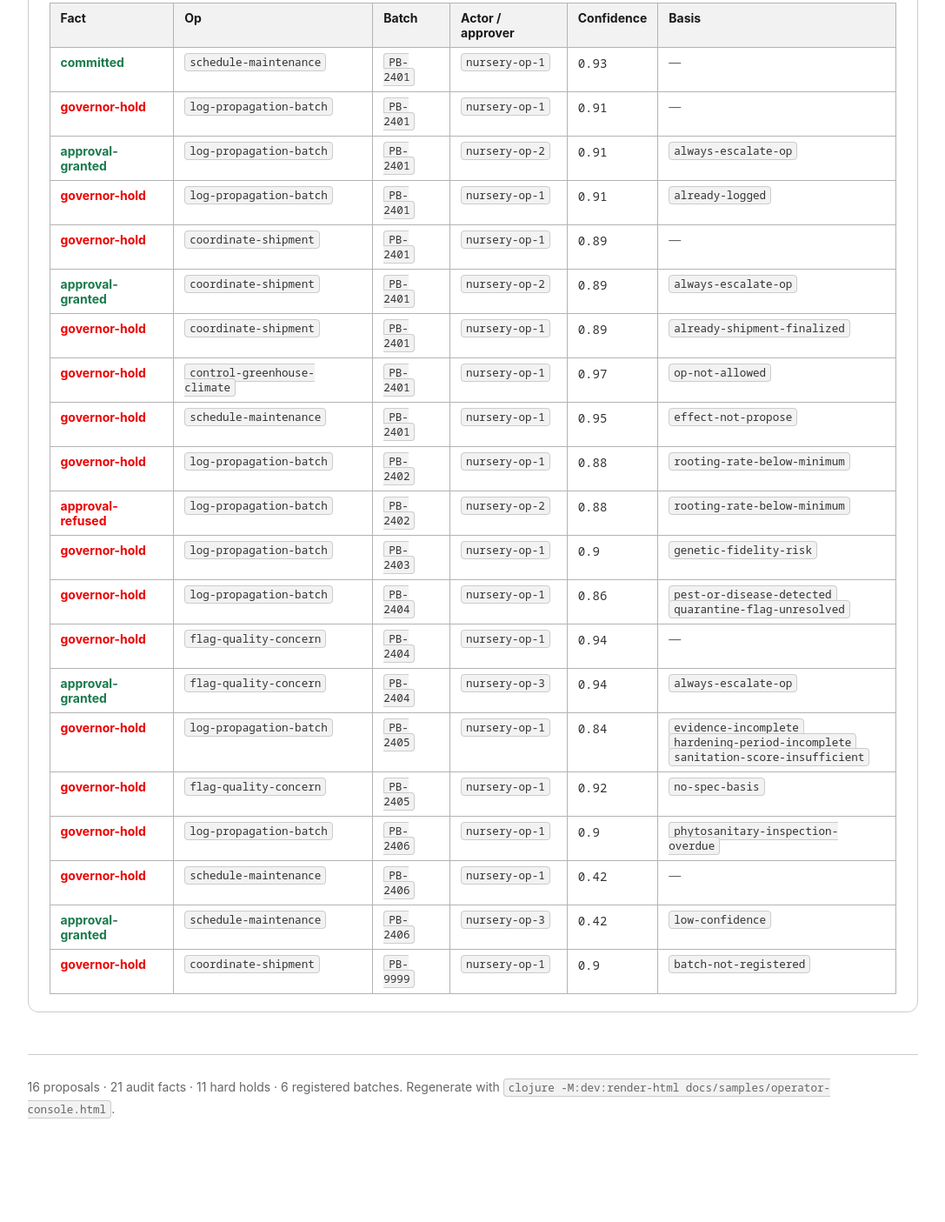
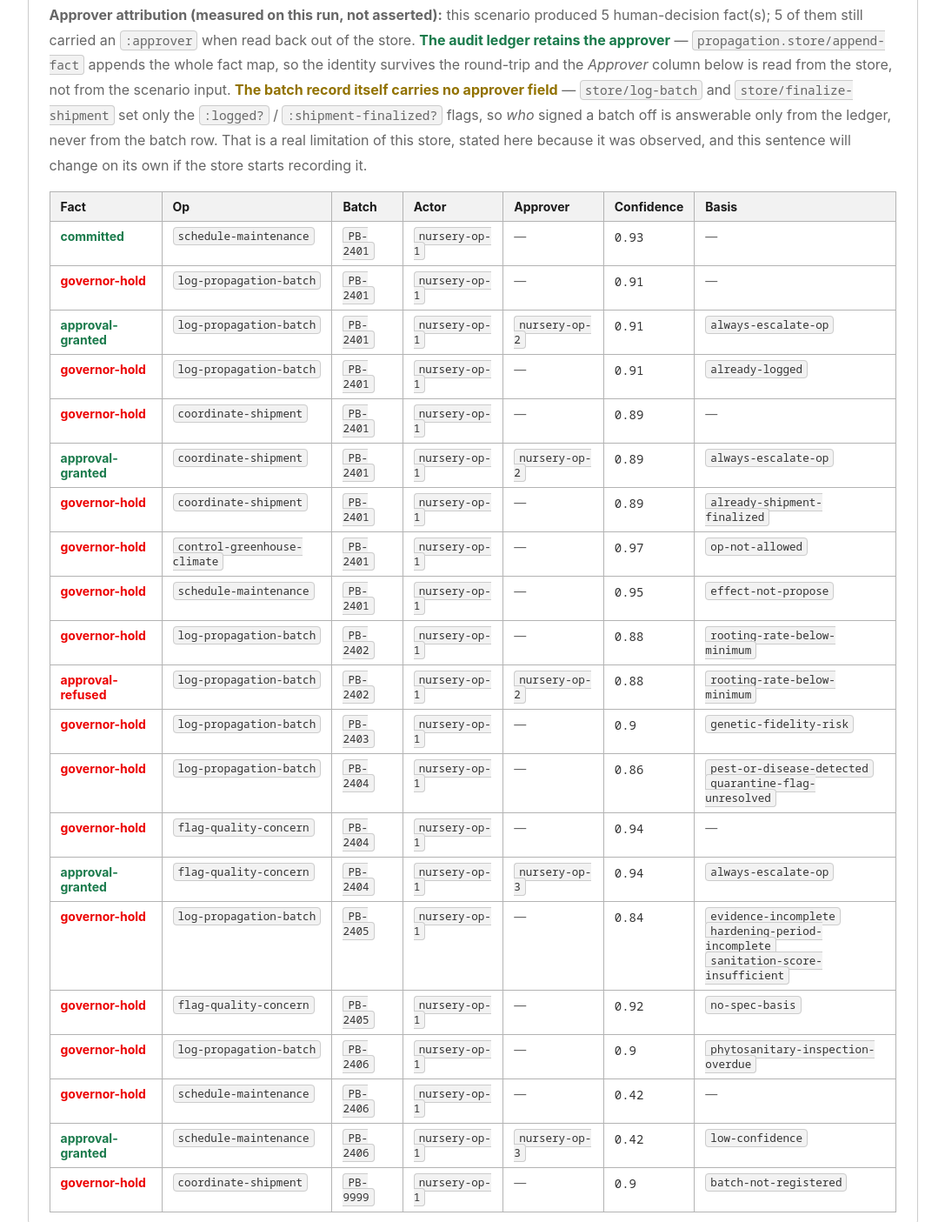
Before and after one commit to cloud-itonami/cloud-itonami-isic-0130, a plain HTML site: page docs/samples/operator-console.html in a window 1280 px wide. Shown: the part 4621-6026 px from the top of the page at 87% size, without its empty margins (89-1176 px from the left). Before the commit the page ends 5989 px from the top, so only its background shows below. Drawn offline with Linux system fonts and the light colour scheme.

Commit message:
isic-0130 console: build-time hard-hold invariant, derived approver-attribution disclosure, make-parents

```diff
--- a/docs/samples/operator-console.html
+++ b/docs/samples/operator-console.html
@@ -2560,30 +2560,31 @@ img,svg { max-width: 100%; height: auto; }</style></head><body>
   <section class="card">
     <h2>Audit ledger (this run)</h2>
     <p class="muted">Append-only decision-fact log held in the store's <code>:facts</code> vector. Rows with an empty basis are escalate-only verdicts — <code>propagation.operation</code> routes both hard and escalate verdicts through <code>hold-fact-fn</code> today, and the caller distinguishes them by the verdict's <code>:hard?</code> flag.</p>
+    <p class="muted"><strong>Approver attribution (measured on this run, not asserted):</strong> this scenario produced 5 human-decision fact(s); 5 of them still carried an <code>:approver</code> when read back out of the store. <span class="ok">The audit ledger retains the approver</span> — <code>propagation.store/append-fact</code> appends the whole fact map, so the identity survives the round-trip and the <em>Approver</em> column below is read from the store, not from the scenario input. <span class="warn">The batch record itself carries no approver field</span> — <code>store/log-batch</code> and <code>store/finalize-shipment</code> set only the <code>:logged?</code> / <code>:shipment-finalized?</code> flags, so <em>who</em> signed a batch off is answerable only from the ledger, never from the batch row. That is a real limitation of this store, stated here because it was observed, and this sentence will change on its own if the store starts recording it.</p>
     <table>
-      <thead><tr><th>Fact</th><th>Op</th><th>Batch</th><th>Actor / approver</th><th>Confidence</th><th>Basis</th></tr></thead>
+      <thead><tr><th>Fact</th><th>Op</th><th>Batch</th><th>Actor</th><th>Approver</th><th>Confidence</th><th>Basis</th></tr></thead>
       <tbody>
-        <tr><td><span class="ok">committed</span></td><td><code>schedule-maintenance</code></td><td><code>PB-2401</code></td><td><code>nursery-op-1</code></td><td><span class="num">0.93</span></td><td><span class="muted">—</span></td></tr>
-        <tr><td><span class="critical">governor-hold</span></td><td><code>log-propagation-batch</code></td><td><code>PB-2401</code></td><td><code>nursery-op-1</code></td><td><span class="num">0.91</span></td><td><span class="muted">—</span></td></tr>
-        <tr><td><span class="ok">approval-granted</span></td><td><code>log-propagation-batch</code></td><td><code>PB-2401</code></td><td><code>nursery-op-2</code></td><td><span class="num">0.91</span></td><td><code>always-escalate-op</code></td></tr>
-        <tr><td><span class="critical">governor-hold</span></td><td><code>log-propagation-batch</code></td><td><code>PB-2401</code></td><td><code>nursery-op-1</code></td><td><span class="num">0.91</span></td><td><code>already-logged</code></td></tr>
-        <tr><td><span class="critical">governor-hold</span></td><td><code>coordinate-shipment</code></td><td><code>PB-2401</code></td><td><code>nursery-op-1</code></td><td><span class="num">0.89</span></td><td><span class="muted">—</span></td></tr>
-        <tr><td><span class="ok">approval-granted</span></td><td><code>coordinate-shipment</code></td><td><code>PB-2401</code></td><td><code>nursery-op-2</code></td><td><span class="num">0.89</span></td><td><code>always-escalate-op</code></td></tr>
-        <tr><td><span class="critical">governor-hold</span></td><td><code>coordinate-shipment</code></td><td><code>PB-2401</code></td><td><code>nursery-op-1</code></td><td><span class="num">0.89</span></td><td><code>already-shipment-finalized</code></td></tr>
-        <tr><td><span class="critical">governor-hold</span></td><td><code>control-greenhouse-climate</code></td><td><code>PB-2401</code></td><td><code>nursery-op-1</code></td><td><span class="num">0.97</span></td><td><code>op-not-allowed</code></td></tr>
-        <tr><td><span class="critical">governor-hold</span></td><td><code>schedule-maintenance</code></td><td><code>PB-2401</code></td><td><code>nursery-op-1</code></td><td><span class="num">0.95</span></td><td><code>effect-not-propose</code></td></tr>
-        <tr><td><span class="critical">governor-hold</span></td><td><code>log-propagation-batch</code></td><td><code>PB-2402</code></td><td><code>nursery-op-1</code></td><td><span class="num">0.88</span></td><td><code>rooting-rate-below-minimum</code></td></tr>
-        <tr><td><span class="critical">approval-refused</span></td><td><code>log-propagation-batch</code></td><td><code>PB-2402</code></td><td><code>nursery-op-2</code></td><td><span class="num">0.88</span></td><td><code>rooting-rate-below-minimum</code></td></tr>
-        <tr><td><span class="critical">governor-hold</span></td><td><code>log-propagation-batch</code></td><td><code>PB-2403</code></td><td><code>nursery-op-1</code></td><td><span class="num">0.9</span></td><td><code>genetic-fidelity-risk</code></td></tr>
-        <tr><td><span class="critical">governor-hold</span></td><td><code>log-propagation-batch</code></td><td><code>PB-2404</code></td><td><code>nursery-op-1</code></td><td><span class="num">0.86</span></td><td><code>pest-or-disease-detected</code><br><code>quarantine-flag-unresolved</code></td></tr>
-        <tr><td><span class="critical">governor-hold</span></td><td><code>flag-quality-concern</code></td><td><code>PB-2404</code></td><td><code>nursery-op-1</code></td><td><span class="num">0.94</span></td><td><span class="muted">—</span></td></tr>
-        <tr><td><span class="ok">approval-granted</span></td><td><code>flag-quality-concern</code></td><td><code>PB-2404</code></td><td><code>nursery-op-3</code></td><td><span class="num">0.94</span></td><td><code>always-escalate-op</code></td></tr>
-        <tr><td><span class="critical">governor-hold</span></td><td><code>log-propagation-batch</code></td><td><code>PB-2405</code></td><td><code>nursery-op-1</code></td><td><span class="num">0.84</span></td><td><code>evidence-incomplete</code><br><code>hardening-period-incomplete</code><br><code>sanitation-score-insufficient</code></td></tr>
-        <tr><td><span class="critical">governor-hold</span></td><td><code>flag-quality-concern</code></td><td><code>PB-2405</code></td><td><code>nursery-op-1</code></td><td><span class="num">0.92</span></td><td><code>no-spec-basis</code></td></tr>
-        <tr><td><span class="critical">governor-hold</span></td><td><code>log-propagation-batch</code></td><td><code>PB-2406</code></td><td><code>nursery-op-1</code></td><td><span class="num">0.9</span></td><td><code>phytosanitary-inspection-overdue</code></td></tr>
-        <tr><td><span class="critical">governor-hold</span></td><td><code>schedule-maintenance</code></td><td><code>PB-2406</code></td><td><code>nursery-op-1</code></td><td><span class="num">0.42</span></td><td><span class="muted">—</span></td></tr>
-        <tr><td><span class="ok">approval-granted</span></td><td><code>schedule-maintenance</code></td><td><code>PB-2406</code></td><td><code>nursery-op-3</code></td><td><span class="num">0.42</span></td><td><code>low-confidence</code></td></tr>
-        <tr><td><span class="critical">governor-hold</span></td><td><code>coordinate-shipment</code></td><td><code>PB-9999</code></td><td><code>nursery-op-1</code></td><td><span class="num">0.9</span></td><td><code>batch-not-registered</code></td></tr>
+        <tr><td><span class="ok">committed</span></td><td><code>schedule-maintenance</code></td><td><code>PB-2401</code></td><td><code>nursery-op-1</code></td><td><span class="muted">—</span></td><td><span class="num">0.93</span></td><td><span class="muted">—</span></td></tr>
+        <tr><td><span class="critical">governor-hold</span></td><td><code>log-propagation-batch</code></td><td><code>PB-2401</code></td><td><code>nursery-op-1</code></td><td><span class="muted">—</span></td><td><span class="num">0.91</span></td><td><span class="muted">—</span></td></tr>
+        <tr><td><span class="ok">approval-granted</span></td><td><code>log-propagation-batch</code></td><td><code>PB-2401</code></td><td><code>nursery-op-1</code></td><td><code>nursery-op-2</code></td><td><span class="num">0.91</span></td><td><code>always-escalate-op</code></td></tr>
+        <tr><td><span class="critical">governor-hold</span></td><td><code>log-propagation-batch</code></td><td><code>PB-2401</code></td><td><code>nursery-op-1</code></td><td><span class="muted">—</span></td><td><span class="num">0.91</span></td><td><code>already-logged</code></td></tr>
+        <tr><td><span class="critical">governor-hold</span></td><td><code>coordinate-shipment</code></td><td><code>PB-2401</code></td><td><code>nursery-op-1</code></td><td><span class="muted">—</span></td><td><span class="num">0.89</span></td><td><span class="muted">—</span></td></tr>
+        <tr><td><span class="ok">approval-granted</span></td><td><code>coordinate-shipment</code></td><td><code>PB-2401</code></td><td><code>nursery-op-1</code></td><td><code>nursery-op-2</code></td><td><span class="num">0.89</span></td><td><code>always-escalate-op</code></td></tr>
+        <tr><td><span class="critical">governor-hold</span></td><td><code>coordinate-shipment</code></td><td><code>PB-2401</code></td><td><code>nursery-op-1</code></td><td><span class="muted">—</span></td><td><span class="num">0.89</span></td><td><code>already-shipment-finalized</code></td></tr>
+        <tr><td><span class="critical">governor-hold</span></td><td><code>control-greenhouse-climate</code></td><td><code>PB-2401</code></td><td><code>nursery-op-1</code></td><td><span class="muted">—</span></td><td><span class="num">0.97</span></td><td><code>op-not-allowed</code></td></tr>
+        <tr><td><span class="critical">governor-hold</span></td><td><code>schedule-maintenance</code></td><td><code>PB-2401</code></td><td><code>nursery-op-1</code></td><td><span class="muted">—</span></td><td><span class="num">0.95</span></td><td><code>effect-not-propose</code></td></tr>
+        <tr><td><span class="critical">governor-hold</span></td><td><code>log-propagation-batch</code></td><td><code>PB-2402</code></td><td><code>nursery-op-1</code></td><td><span class="muted">—</span></td><td><span class="num">0.88</span></td><td><code>rooting-rate-below-minimum</code></td></tr>
+        <tr><td><span class="critical">approval-refused</span></td><td><code>log-propagation-batch</code></td><td><code>PB-2402</code></td><td><code>nursery-op-1</code></td><td><code>nursery-op-2</code></td><td><span class="num">0.88</span></td><td><code>rooting-rate-below-minimum</code></td></tr>
+        <tr><td><span class="critical">governor-hold</span></td><td><code>log-propagation-batch</code></td><td><code>PB-2403</code></td><td><code>nursery-op-1</code></td><td><span class="muted">—</span></td><td><span class="num">0.9</span></td><td><code>genetic-fidelity-risk</code></td></tr>
+        <tr><td><span class="critical">governor-hold</span></td><td><code>log-propagation-batch</code></td><td><code>PB-2404</code></td><td><code>nursery-op-1</code></td><td><span class="muted">—</span></td><td><span class="num">0.86</span></td><td><code>pest-or-disease-detected</code><br><code>quarantine-flag-unresolved</code></td></tr>
+        <tr><td><span class="critical">governor-hold</span></td><td><code>flag-quality-concern</code></td><td><code>PB-2404</code></td><td><code>nursery-op-1</code></td><td><span class="muted">—</span></td><td><span class="num">0.94</span></td><td><span class="muted">—</span></td></tr>
+        <tr><td><span class="ok">approval-granted</span></td><td><code>flag-quality-concern</code></td><td><code>PB-2404</code></td><td><code>nursery-op-1</code></td><td><code>nursery-op-3</code></td><td><span class="num">0.94</span></td><td><code>always-escalate-op</code></td></tr>
+        <tr><td><span class="critical">governor-hold</span></td><td><code>log-propagation-batch</code></td><td><code>PB-2405</code></td><td><code>nursery-op-1</code></td><td><span class="muted">—</span></td><td><span class="num">0.84</span></td><td><code>evidence-incomplete</code><br><code>hardening-period-incomplete</code><br><code>sanitation-score-insufficient</code></td></tr>
+        <tr><td><span class="critical">governor-hold</span></td><td><code>flag-quality-concern</code></td><td><code>PB-2405</code></td><td><code>nursery-op-1</code></td><td><span class="muted">—</span></td><td><span class="num">0.92</span></td><td><code>no-spec-basis</code></td></tr>
+        <tr><td><span class="critical">governor-hold</span></td><td><code>log-propagation-batch</code></td><td><code>PB-2406</code></td><td><code>nursery-op-1</code></td><td><span class="muted">—</span></td><td><span class="num">0.9</span></td><td><code>phytosanitary-inspection-overdue</code></td></tr>
+        <tr><td><span class="critical">governor-hold</span></td><td><code>schedule-maintenance</code></td><td><code>PB-2406</code></td><td><code>nursery-op-1</code></td><td><span class="muted">—</span></td><td><span class="num">0.42</span></td><td><span class="muted">—</span></td></tr>
+        <tr><td><span class="ok">approval-granted</span></td><td><code>schedule-maintenance</code></td><td><code>PB-2406</code></td><td><code>nursery-op-1</code></td><td><code>nursery-op-3</code></td><td><span class="num">0.42</span></td><td><code>low-confidence</code></td></tr>
+        <tr><td><span class="critical">governor-hold</span></td><td><code>coordinate-shipment</code></td><td><code>PB-9999</code></td><td><code>nursery-op-1</code></td><td><span class="muted">—</span></td><td><span class="num">0.9</span></td><td><code>batch-not-registered</code></td></tr>
       </tbody>
     </table>
   </section>
```
Also changed, not shown: 1 other file.
